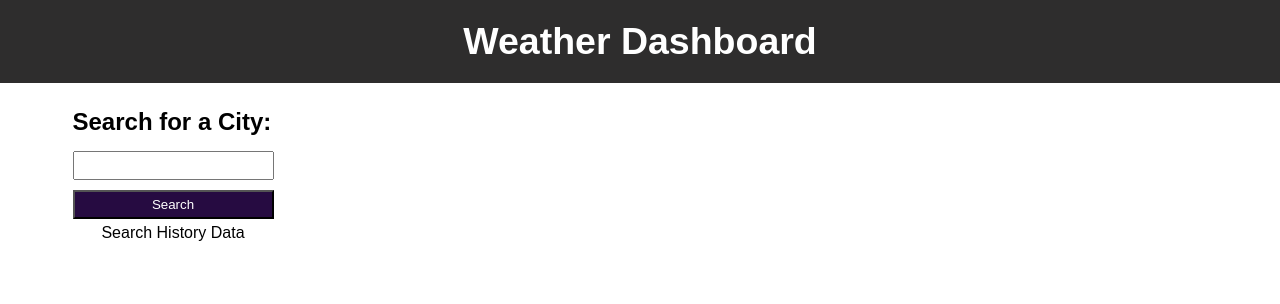
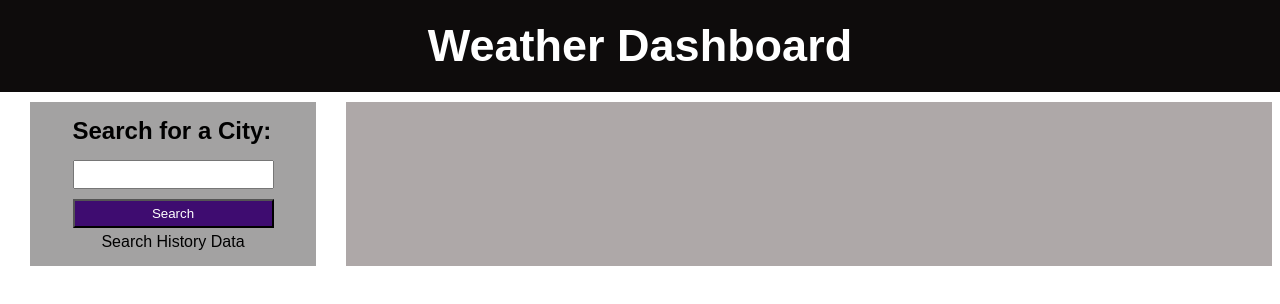
Before and after one commit to mollyrendon/assignment-6, a plain HTML site: page index.html in a window 1280 px wide. Drawn offline with nearby package versions, Linux system fonts and the light colour scheme.

Commit message:
Added README file and updated css styles

```diff
--- a/assets/styles.css
+++ b/assets/styles.css
@@ -16,8 +16,8 @@ body {
   justify-content: center;
   padding: 20px;
   color: rgb(255, 255, 255);
-  background-color: rgb(46, 45, 45);
-  font-size: 25px;
+  background-color: rgb(14, 12, 12);
+  font-size: 30px;
   margin-bottom: 10px;
 }
 
@@ -28,7 +28,7 @@ body {
 
 /* Search Bar Styles */
 .city-search {
-  background: rgba(255, 255, 255, 0.4);
+  background: rgba(27, 24, 24, 0.4);
   margin-right: 15px;
   margin-left: 30px;
   padding: 15px;
@@ -44,7 +44,7 @@ body {
   margin-bottom: 10px;
 }
 .search-btn {
-  background-color: rgb(38, 11, 65);
+  background-color: rgb(62, 12, 112);
   margin: 5px;
   padding: 5px;
   width: 100%;
@@ -68,7 +68,7 @@ input[type="text"] {
 
 /* Display Weather Styles */
 .display-weather {
-  background: rgba(255, 255, 255, 0.4);
+  background: rgba(53, 39, 39, 0.4);
   padding: 15px;
   margin-left: 15px;
   display: flex;
```
Also changed, not shown: 1 other file.
